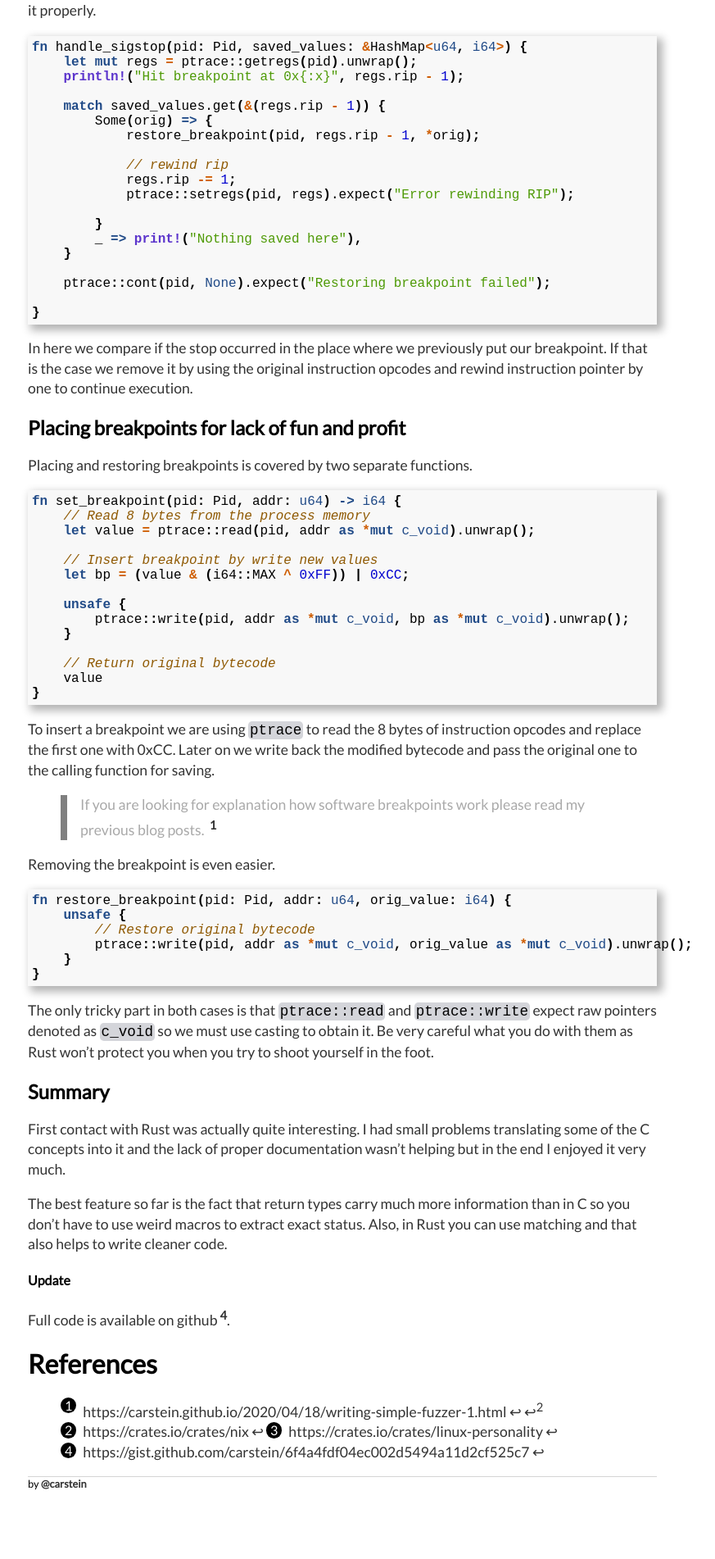
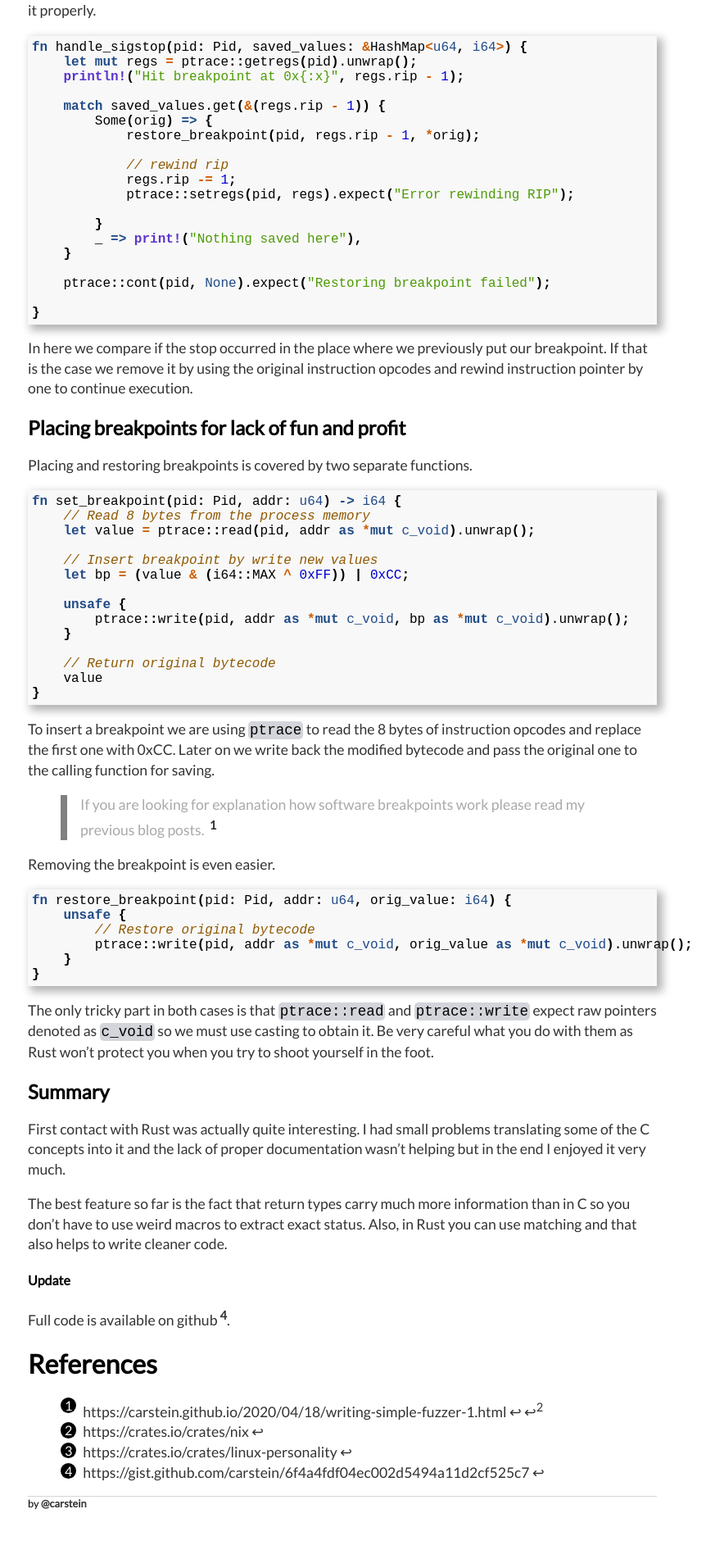
Before and after one commit to carstein/carstein.github.io, a Jekyll site: the page built from _posts/2020-11-18-ptrace-rust.md, in a window 1280 px wide. Shown: the part 3632-5534 px from the top of the page at 82% size, without its empty margins (222-1095 px from the left). Built offline with Jekyll 4.4.1, drawn with Linux system fonts in a browser that asks for light colours; a style sheet for code colours, icons or effects is not loaded; before the commit the page ends 5510 px from its top, so only the background shows below that.

Commit message:
Update style.css

```diff
--- a/css/style.css
+++ b/css/style.css
@@ -116,7 +116,7 @@ ol {
 
 ol li {
   counter-increment: ref-counter;
-  display: inline-flex;
+  display: flex;
 }
 
 ol li > p {
```
